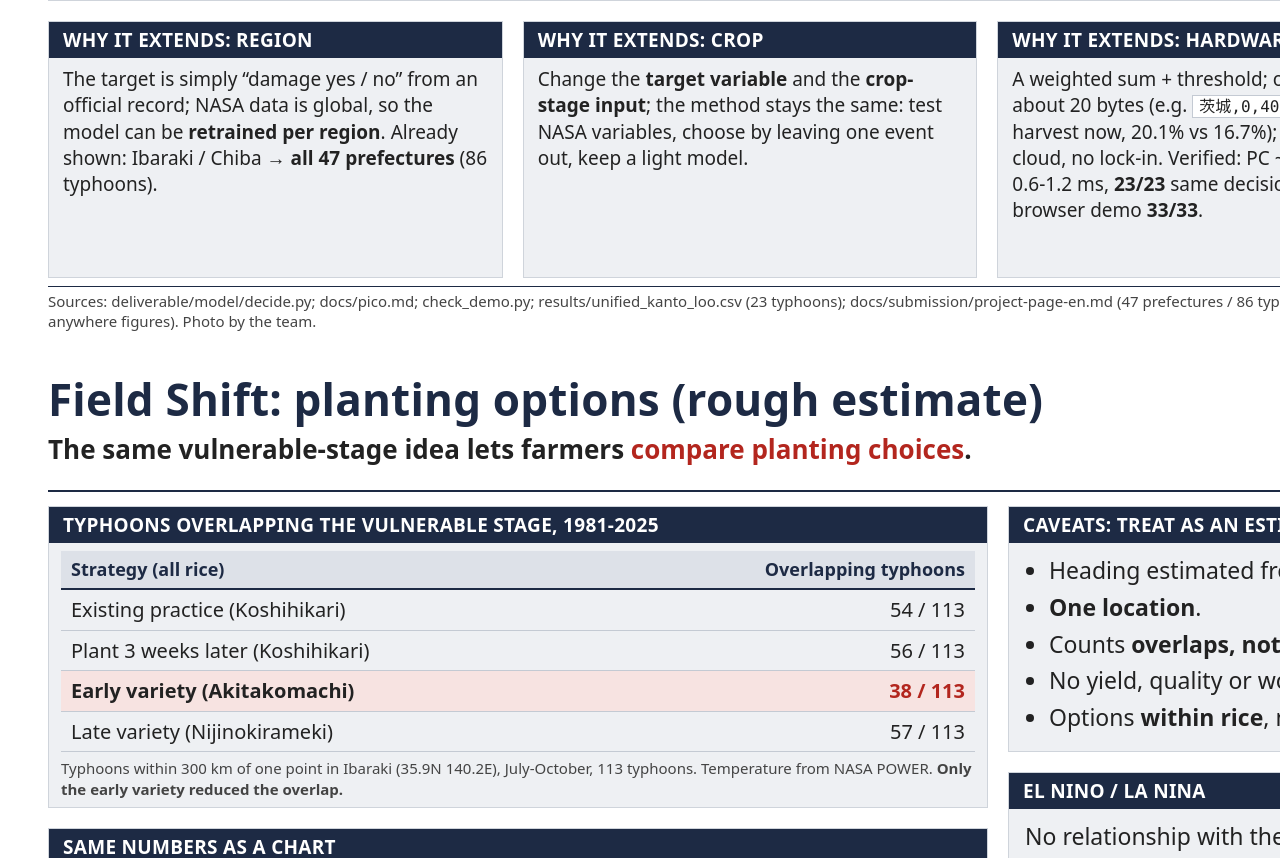
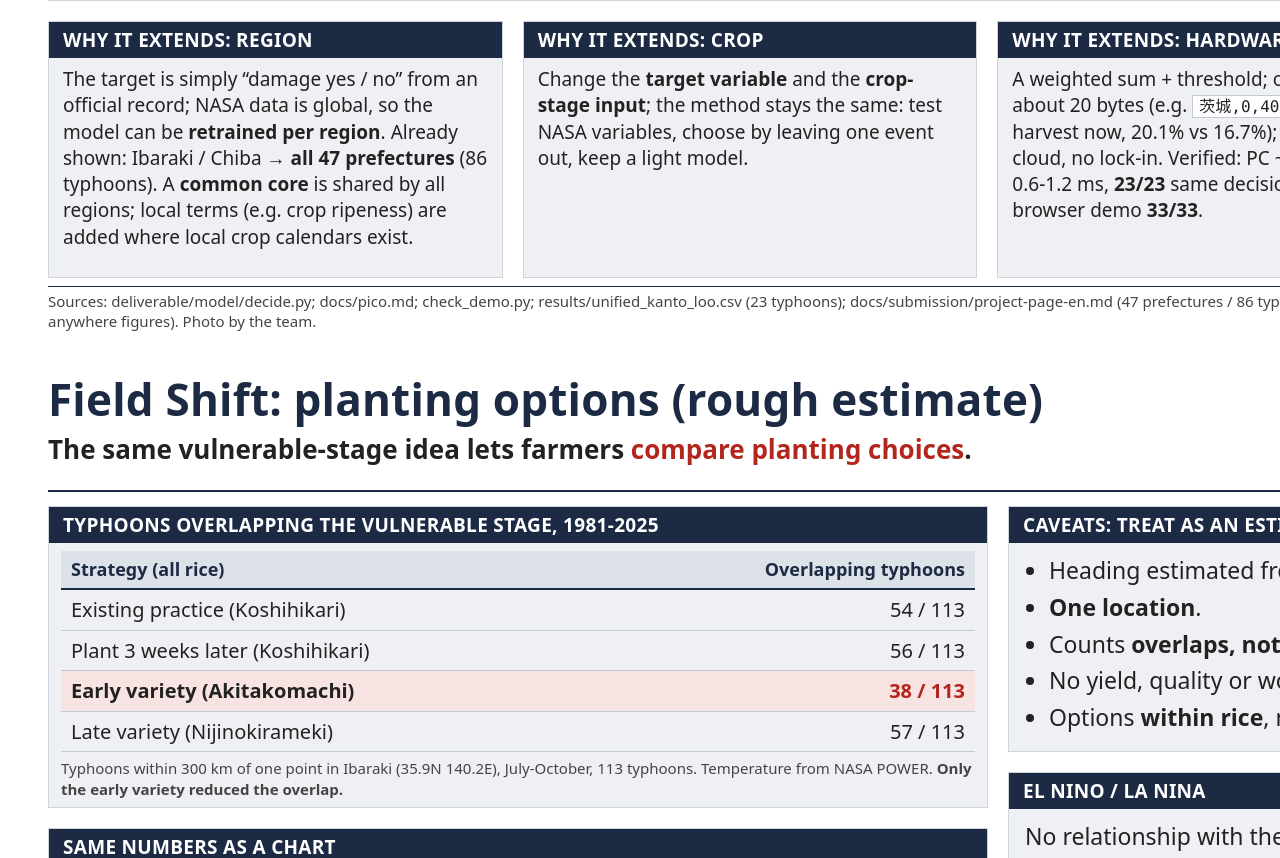
Before and after one commit to souma-hub/nasa-space-apps-2026, a plain HTML site: page deliverable/slides/slides.html in a window 1280 px wide. Shown: the part 5048-5906 px from the top of the page. Drawn offline with Linux system fonts and the light colour scheme.

Commit message:
スライド 5 の Region 欄に共通コアと地域項の説明を追加
Co-Authored-By: Claude Opus 5.5 <noreply@anthropic.com>

```diff
--- a/deliverable/slides/slides.html
+++ b/deliverable/slides/slides.html
@@ -378,7 +378,7 @@ body.single .slide.show { display: block }
       </div>
     </div>
     <div class="row" style="flex:1;min-height:0">
-      <div class="box f1"><h3>WHY IT EXTENDS: REGION</h3><div class="b" style="font-size:19px;padding:8px 14px">The target is simply &ldquo;damage yes / no&rdquo; from an official record; NASA data is global, so the model can be <b>retrained per region</b>. Already shown: Ibaraki / Chiba &rarr; <b>all 47 prefectures</b> (86 typhoons).</div></div>
+      <div class="box f1"><h3>WHY IT EXTENDS: REGION</h3><div class="b" style="font-size:19px;padding:8px 14px">The target is simply &ldquo;damage yes / no&rdquo; from an official record; NASA data is global, so the model can be <b>retrained per region</b>. Already shown: Ibaraki / Chiba &rarr; <b>all 47 prefectures</b> (86 typhoons). A <b>common core</b> is shared by all regions; local terms (e.g. crop ripeness) are added where local crop calendars exist.</div></div>
       <div class="box f1"><h3>WHY IT EXTENDS: CROP</h3><div class="b" style="font-size:19px;padding:8px 14px">Change the <b>target variable</b> and the <b>crop-stage input</b>; the method stays the same: test NASA variables, choose by leaving one event out, keep a light model.</div></div>
       <div class="box f1"><h3>WHY IT EXTENDS: HARDWARE</h3><div class="b" style="font-size:19px;padding:8px 14px">A weighted sum + threshold; one input line of about 20 bytes (e.g. <code style="font-size:16px">茨城,0,40,10,750</code> &rarr; harvest now, 20.1% vs 16.7%); no GPU, no cloud, no lock-in. Verified: PC ~2 &micro;s; IoT device 0.6-1.2 ms, <b>23/23</b> same decisions as PC; browser demo <b>33/33</b>.</div></div>
       <div class="box" style="width:400px;flex:none"><h3>TESTED IOT DEVICE</h3><div class="b" style="padding:6px"><img src="img/pico.jpg" style="width:100%" alt="Pico"><div class="fn" style="margin-top:4px">Raspberry Pi Pico H, LED on = harvest now</div></div></div>
```
Also changed, not shown: deliverable/slides/preview/slide5.png, 1 other file.
